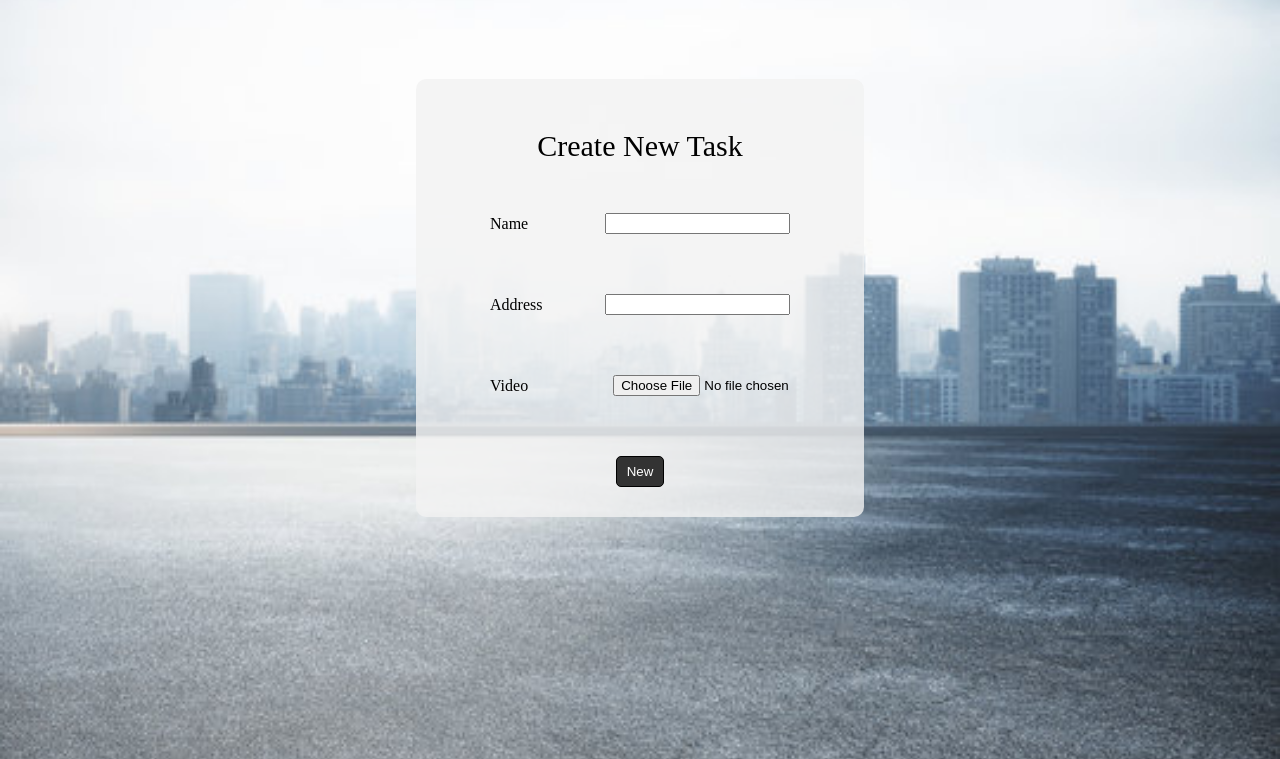
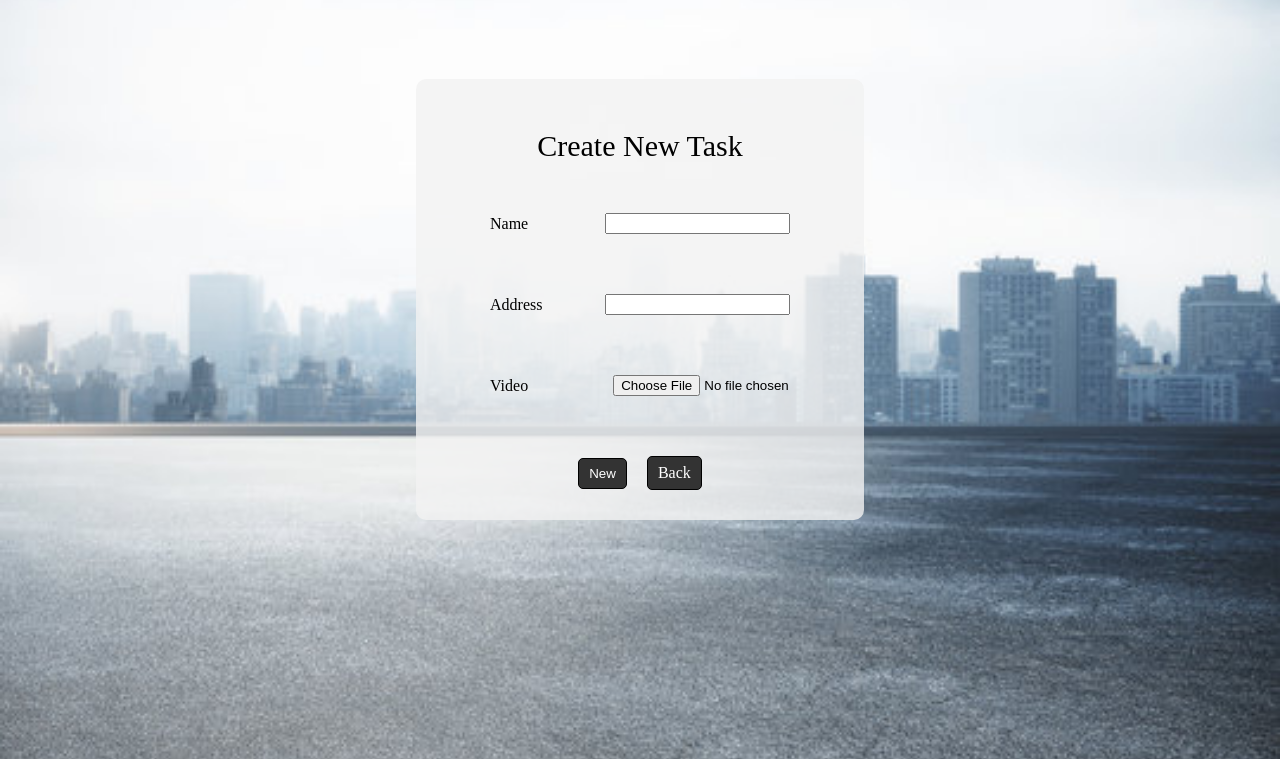
Before and after one commit to 6410685108/CN332-DAOO, a Django app: page /createtask in a window 1280 px wide. Shown: the part 41-800 px from the top of the page. Run offline with Django 5.2, Linux system fonts and the light colour scheme.

Commit message:
add back btn

```diff
--- a/mywebapp/tasks/static/tasks/loop.css
+++ b/mywebapp/tasks/static/tasks/loop.css
@@ -50,7 +50,7 @@ a {
     background-color: rgb(255, 193, 193);
     border-radius: 4px;
 }
-button{
+button, .abtn{
     padding: 7px 10px;
     border: 1px solid black;
     border-radius: 5px;
@@ -58,6 +58,6 @@ button{
     color: white;
     background-color: var(--a-color);
 }
-button:hover{
+button:hover,.abtn:hover{
     background-color: var(--a-hover-color);
 }
--- a/mywebapp/tasks/static/tasks/newtask.css
+++ b/mywebapp/tasks/static/tasks/newtask.css
@@ -46,6 +46,19 @@ button:hover{
     display: flex;
     justify-content: center;
 }
+.abtn{
+    text-decoration: none;
+    margin-left: 20px;
+    padding: 7px 10px;
+    border: 1px solid black;
+    border-radius: 5px;
+    cursor: pointer;
+    color: white;
+    background-color: var(--a-color);
+}
+.abtn:hover{
+    background-color: var(--a-hover-color);
+}
 
 /* for register.html */
 
--- a/mywebapp/tasks/templates/tasks/loop.html
+++ b/mywebapp/tasks/templates/tasks/loop.html
@@ -52,6 +52,7 @@
         </div>
         <div class="box submit">
             <button type="submit" class="btn">Add Loop</button>
+            <a href="{% url 'task' %}" class=" abtn">Back</a>
         </div>
 
     </form>
--- a/mywebapp/tasks/templates/tasks/newtask.html
+++ b/mywebapp/tasks/templates/tasks/newtask.html
@@ -22,6 +22,7 @@
         </div>
         <div class="addbtn box">
             <button type="submit">New</button>
+            <a href="{% url 'home' %}" class="abtn">Back</a>
         </div>
     </form>
 {% endblock %}
--- a/mywebapp/tasks/templates/tasks/result.html
+++ b/mywebapp/tasks/templates/tasks/result.html
@@ -24,6 +24,7 @@
 
         <div class="centerbox">
             <a href="video.mp4" download="filename.mp4">Download Video</a>
+            <a href="{% url 'home' %}" class="abtn">Back</a>
         </div>
     </form>
 {% endblock %}
--- a/mywebapp/tasks/templates/tasks/task.html
+++ b/mywebapp/tasks/templates/tasks/task.html
@@ -87,6 +87,7 @@
                 </table>
                 <div class="getresultbox">
                     <a href="" class="getresult">Get Result</a>
+                    <a href="{% url 'home' %}" class="abtn">Back</a>
                 </div>
             </div>
         </div>
```
Also changed, not shown: mywebapp/tasks/static/tasks/result.css (+13 -0 lines), mywebapp/tasks/static/tasks/task.css (+12 -0 lines).
